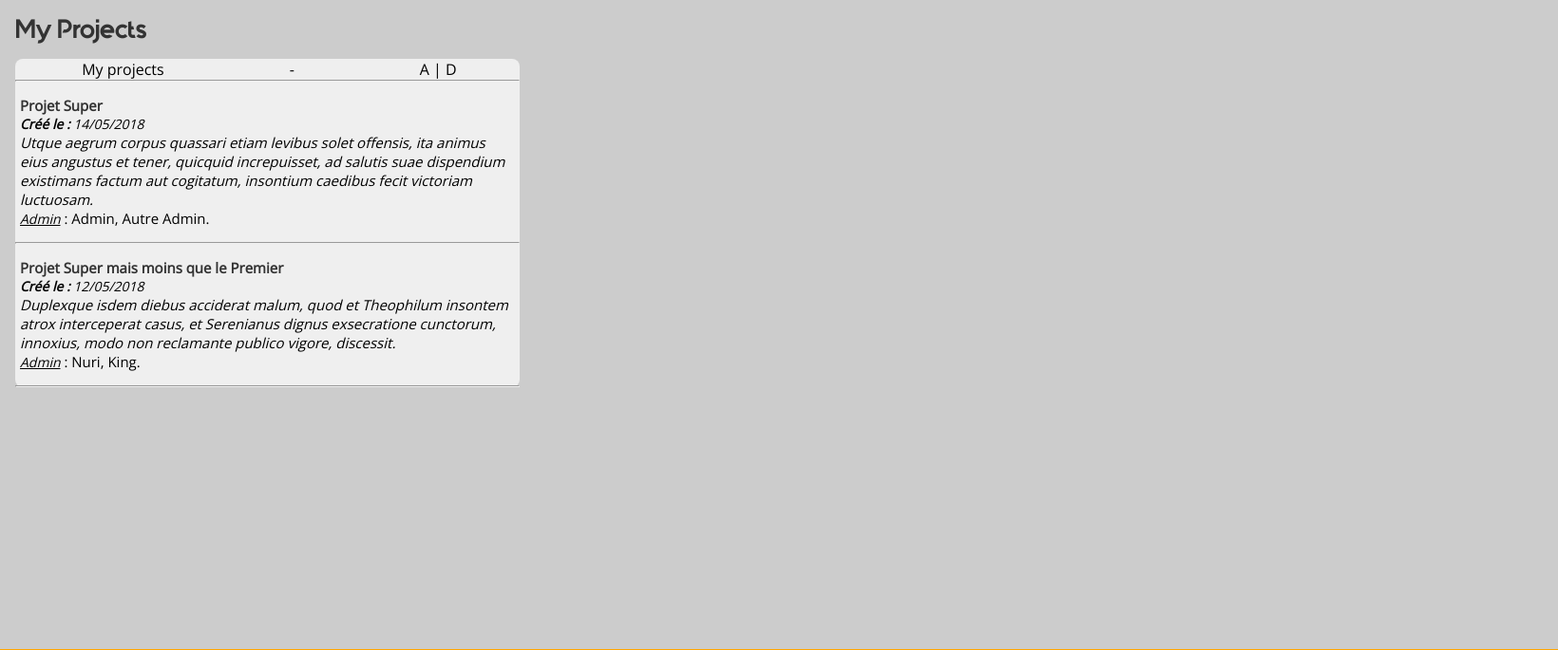
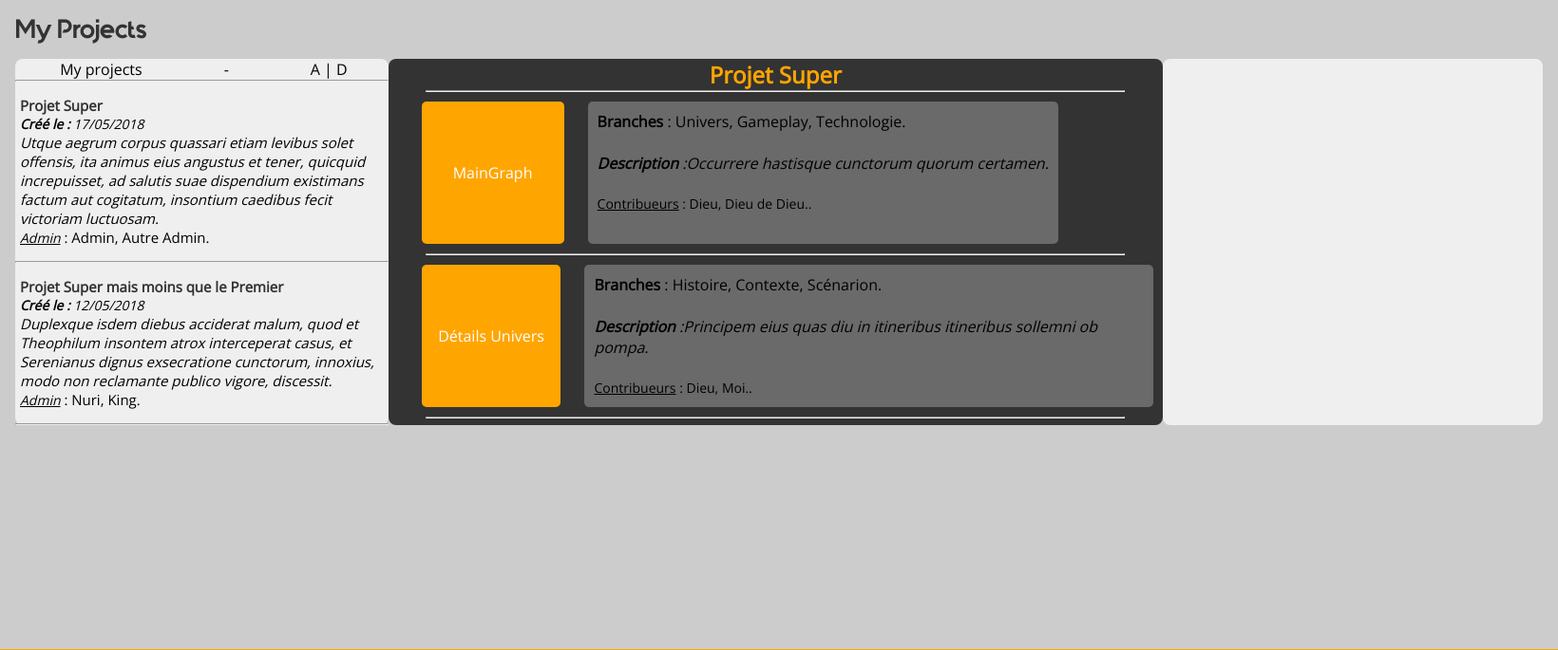
Before and after one commit to Hagbuck/project-designer, a PHP site: page /myproject.php in a window 1640 px wide. Shown: the part 53-738 px from the top of the page at 95% size. Run offline with PHP 8.4, Linux system fonts and the light colour scheme.

Commit message:
Complete interface "My projects"

```diff
--- /dev/null
+++ b/js/projects.js
@@ -0,0 +1,110 @@
+
+function display_projects(stringJSON)
+{
+  stringJSON = JSON.stringify(stringJSON);
+  var dataProjet = JSON.parse(stringJSON);
+
+
+  $.each(dataProjet, function(index, value) {
+    var stringAdmin = "";
+    for(var i=0;i<value["admin"].length;i++)
+    {
+      stringAdmin += value["admin"][i]
+      if(i+1 !=value["admin"].length)
+        stringAdmin += ", "
+      else
+        stringAdmin += "."
+    }
+
+
+    var stringProjet = '<div class="projet"> \
+      <p class="namePBlock" onclick="get_diagrams(\''+value['id']+'\',\''+value['name']+'\')">  '+value["name"]+' </p> \
+      <p class="datePBlock"> <span> Créé le :</span>  '+value["date_crea"]+' </p> \
+      <p class="descPBlock"> '+value["description"]+' </p> \
+      <p class="adminBlock"> <span>Admin</span> : '+stringAdmin+' </p> \
+    </div> \
+    <hr>';
+    $('#tabProjet').append(stringProjet);
+});
+
+}
+
+
+function most_recent_project(stringJSON)
+{
+
+  stringJSON = JSON.stringify(stringJSON);
+  var dataProjet = JSON.parse(stringJSON);
+
+  var id_max = -1
+  var date_max = new Date(0,0,0);
+  var name_max = null;
+
+  $.each(dataProjet, function(index, value) {
+    var splitdate = value["date_crea"].split("/");
+    var date = new Date(splitdate[2],splitdate[1],splitdate[0]);
+    if(date >date_max)
+    {
+      id_max = value["id"]
+      date_max = date
+      name_max =  value["name"]
+    }
+});
+  return [id_max,name_max];
+
+}
+
+
+function display_diagrames(stringJSON,idProject,nameProjet)
+{
+  $(".diagram").remove();
+  $("#mydiagrams").children("hr").remove();
+  $('#mydiagrams').append("<hr>");
+
+  var alldiag = document.getElementById("mydiagrams")
+  alldiag.getElementsByTagName("hr")
+
+
+  stringJSON = JSON.stringify(stringJSON);
+  var dataDiagram = JSON.parse(stringJSON);
+
+
+  $.each(dataDiagram, function(index, value) {
+
+    if(value["projectid"] == idProject)
+    {
+      var stringContributeur = "";
+      for(var i=0;i<value["contributors"].length;i++)
+      {
+        stringContributeur += value["contributors"][i]
+        if(i+1 !=value["contributors"].length)
+          stringContributeur += ", "
+        else
+          stringContributeur += "."
+      }
+
+      var stringBranche = "";
+      for(var i=0;i<value["keys"].length;i++)
+      {
+        stringBranche += value["keys"][i]
+        if(i+1 !=value["keys"].length)
+          stringBranche += ", "
+        else
+          stringBranche += "."
+      }
+
+
+      var stringDiagram = ' <div class="diagram"> \
+                              <div class="diagName"> <span>'+value["name"]+'</span> </div> \
+                              <div class="diagInfo">\
+                                <p class="diagkeys"> <span>Branches</span>  :  '+stringBranche+' </p> <br/>\
+                                <p class="diagDesc"> <span>Description</span> :'+value["description"]+' </p> <br/>\
+                                <p class="contributors"> <span>Contribueurs</span> : '+stringContributeur+'. </p>\
+                              </div>\
+                          </div>\
+      <hr>';
+      $('#mydiagrams').append(stringDiagram);
+      $('#nameProject').html(nameProjet);
+    }
+});
+}
--- a/myproject.php
+++ b/myproject.php
@@ -13,7 +13,7 @@
         <link rel="stylesheet" type="text/css" href="stylesheet/default.css">
         <link rel="stylesheet" type="text/css" href="stylesheet/myproject.css">
         <link href="https://fonts.googleapis.com/css?family=Open+Sans" rel="stylesheet">
-        <script type="text/javascript" src="js/tablesort.js"></script>
+        <script type="text/javascript" src="js/projects.js"></script>
         <script type="text/javascript" src="js/jquery.js"></script>
         <title>Project designer</title>
     </head>
@@ -23,6 +23,7 @@
             <h1> My Projects </h1>
 
             <div id="mainDivProject">
+
                 <div id="myprojects">
 
                   <div id="enteteProject">
@@ -34,10 +35,15 @@
                     <span> A | D </span>
                   </div>
                   <hr>
+
                   <div id="tabProjet"> </div>
 
                 </div>
-                <div id="mydiagrams"> </div>
+
+                <div id="mydiagrams">
+                  <h2 id="nameProject"> Project Name  </h2>
+                  <hr>
+                </div>
                 <div id="chatBox"> </div>
             </div>
 
@@ -53,18 +59,18 @@ Les grands axes et collaborateurs
 -->
 
 <script>
-
-//A faire sous forme de fonction
   var tabProjetJSON = {
       "0": {
+        "id" : "1",
         "name": "Projet Super",
-        "date_crea": "14/05/2018",
+        "date_crea": "17/05/2018",
         "description" : "Utque aegrum corpus quassari etiam levibus solet offensis, ita animus eius angustus et tener, quicquid increpuisset, ad salutis suae dispendium existimans factum aut cogitatum, insontium caedibus fecit victoriam luctuosam.",
         "admin": ["Admin", "Autre Admin"],
         "modo": ["Presque Admin", "Modo donc pas Admin"],
         "actors": ["Jean-Michel", "Michel Jean", "Vincent", "VinDeuxCent"]
       },
       "1": {
+        "id" : "2",
         "name": "Projet Super mais moins que le Premier",
         "date_crea": "12/05/2018",
         "description" : "Duplexque isdem diebus acciderat malum, quod et Theophilum insontem atrox interceperat casus, et Serenianus dignus exsecratione cunctorum, innoxius, modo non reclamante publico vigore, discessit.",
@@ -74,28 +80,42 @@ Les grands axes et collaborateurs
       }
     };
 
-  tabProjetJSON = JSON.stringify(tabProjetJSON)
-  var dataProjet = JSON.parse(tabProjetJSON);
-  $.each(dataProjet, function(index, value) {
-    var stringAdmin = "";
-    for(var i=0;i<value["admin"].length;i++)
+
+    var tabDiagJSON = {
+        "0": {
+          "id" : "10",
+          "name": "MainGraph",
+          "projectid" : "1",
+          "description" : "Occurrere hastisque cunctorum quorum certamen.",
+          "keys": ["Univers", "Gameplay","Technologie"],
+          "contributors": ["Dieu", "Dieu de Dieu"]
+        },
+        "1": {
+          "id" : "15",
+          "name": "Détails Univers",
+          "projectid" : "1",
+          "description" : "Principem eius quas diu in itineribus itineribus sollemni ob pompa.",
+          "keys": ["Histoire", "Contexte","Scénarion"],
+          "contributors": ["Dieu", "Moi"]
+        },
+        "2": {
+          "id" : "23",
+          "name": "MainGraph",
+          "projectid" : "2",
+          "description" : "Diligendi quo et nosmet ut in qui amicitia benevolentia in.",
+          "keys": ["Budget", "Tasks","Organisation","Main d'oeuvre"],
+          "contributors": ["Toi", "Moi","Gregory"]
+        }
+      };
+
+    display_projects(tabProjetJSON);
+    var default_project = most_recent_project(tabProjetJSON)
+    display_diagrames(tabDiagJSON,default_project[0],default_project[1])
+
+    function get_diagrams(id,nom)
     {
-      stringAdmin += value["admin"][i]
-      if(i+1 !=value["admin"].length)
-        stringAdmin += ", "
-      else
-        stringAdmin += "."
+      display_diagrames(tabDiagJSON,id,nom);
     }
-
-
-    var stringProjet = '<div class="projet"> \
-      <p class="namePBlock"> <a href="#"> '+value["name"]+' </a> </p> \
-      <p class="datePBlock"> <span> Créé le :</span>  '+value["date_crea"]+' </p> \
-      <p class="descPBlock"> '+value["description"]+' </p> \
-      <p class="adminBlock"> <span>Admin</span> : '+stringAdmin+' </p> \
-    </div> \
-    <hr>';
-    $('#tabProjet').append(stringProjet);
-});
+    //console.log(default_id)
 
 </script>
--- a/stylesheet/myproject.css
+++ b/stylesheet/myproject.css
@@ -7,13 +7,107 @@
   margin:10px 0px 10px 0px;
 }
 
+.diagram
+{
+   display: flex;
+   padding: 10px;
+}
+
+.diagName
+{
+  width: 150px;
+  height: 150px;
+  background-color: orange;
+  color:white;
+  border-radius: 5px;
+  margin-right: 25px;
+  margin-left: 25px;
+  display: flex;
+  transition: 0.7s
+}
+
+.diagName:hover
+{
+  background-color:#CA5000;
+  -moz-transform: scale(1.1);
+  -webkit-transform: scale(1.1);
+  -o-transform: scale(1.1);
+  -ms-transform: scale(1.1);
+  transform: scale(1.1);
+  transition: 0.7s;
+}
+
+.diagName span
+{
+  margin: auto;
+}
+
+.diagDesc
+{
+  font-style: italic;
+}
+
+.diagkeys span,.diagDesc span
+{
+  font-weight: bold;
+}
+
+.contributors
+{
+  font-size: 14px;
+}
+
+.contributors span
+{
+  text-decoration: underline;
+}
+
+.diagInfo
+{
+  margin: auto;
+  margin-left: 0px;
+  background-color: #6B6A6A;
+  min-width:50vh;
+  min-height: 130px;
+  border-radius: 5px;
+  padding: 10px;
+}
+
 #myprojects
 {
   background-color: #EFEFEF;
   border-radius: 8px;
+  width: 400px;
 }
 
-#enteteProject
+#mydiagrams
+{
+  background-color:#333333;
+  border-radius: 8px;
+  min-width: 800px;
+}
+
+#mydiagrams hr
+{
+  width: 90%;
+  margin: auto;
+  text-align:center; /* IE, Opera... */
+}
+
+#mydiagrams h2
+{
+  color:orange;
+  text-align: center;
+}
+
+#chatBox
+{
+  background-color: #EFEFEF;
+  border-radius: 8px;
+  min-width: 400px;
+}
+
+#enteteProject,#enteteDiagram
 {
   display: flex;
   justify-content: space-around;
@@ -58,9 +152,3 @@
   display: flex;
   justify-content: space-between;
 }
-
-
-#myprojects,#mydiagrams,#chatBox
-{
-  width:33%;
-}
```
